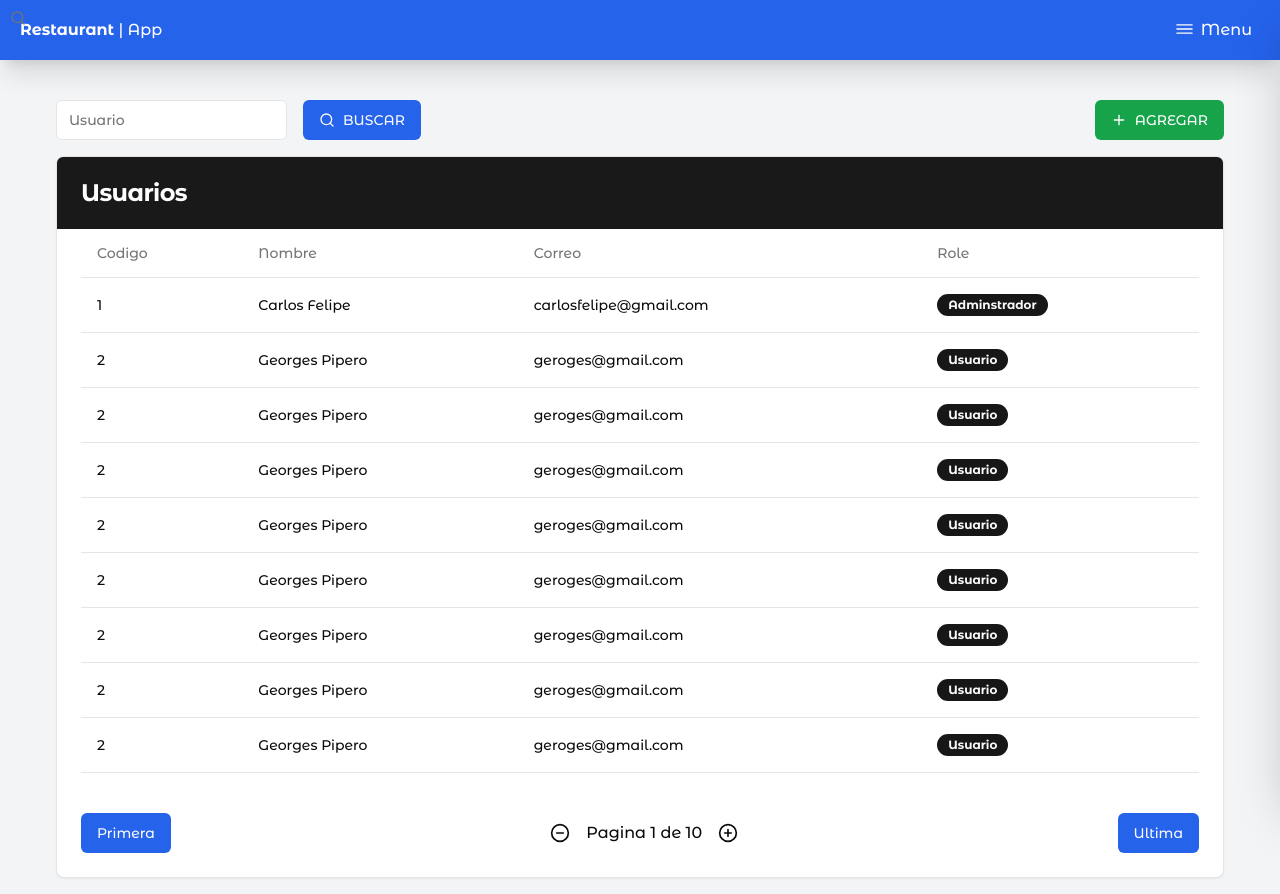
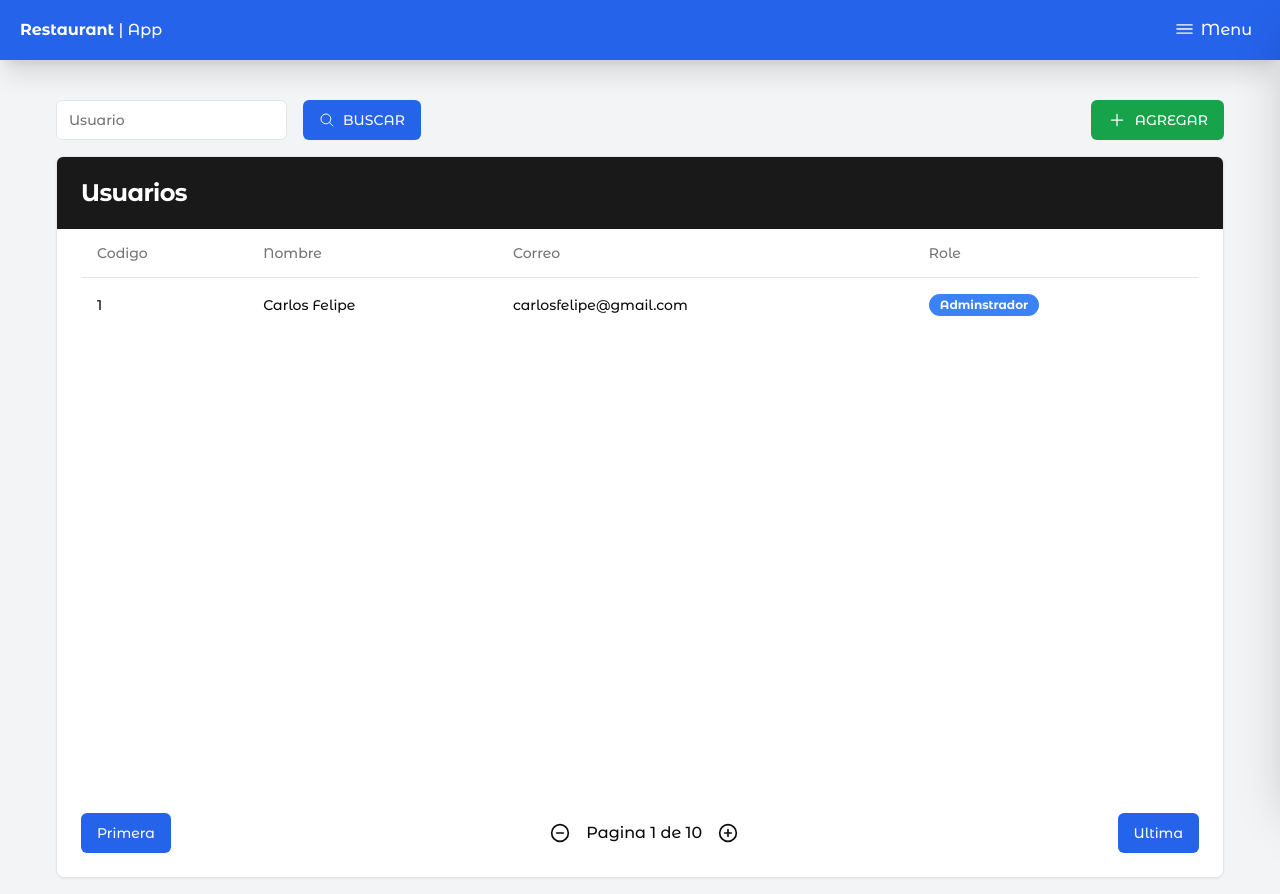
Before and after one commit to saultsc/next-restaurant-app, a Next.js app: page /users in a window 1280 px wide. Built offline with nearby package versions, Linux system fonts and the light colour scheme.

Commit message:
inicio del modal para agregar, eliminar y actualizar y que sea generico

```diff
--- a/src/app/(shop)/users/page.tsx
+++ b/src/app/(shop)/users/page.tsx
@@ -11,6 +11,7 @@ import {
 } from '@/components/ui/table';
 import { Badge } from '@/components/ui/badge';
 import { CirclePlus, MinusCircle } from 'lucide-react';
+import { IoAddOutline, IoSearchOutline } from 'react-icons/io5';
 
 export default function Component() {
 	return (
@@ -19,14 +20,13 @@ export default function Component() {
 				<div className="flex space-x-4">
 					<Input type="search" placeholder="Usuario" />
 					<Button variant="default" className="bg-blue-600 hover:bg-blue-700">
-						<SearchIcon className="mr-2 h-4 w-4" />
+						<IoSearchOutline className="mr-2 h-4 w-4" />
 						BUSCAR
 					</Button>
 				</div>
 				<div className="flex space-x-4">
-					<SearchIcon className="absolute left-2.5 top-2.5 h-4 w-4 text-muted-foreground" />
 					<Button variant="default" className="ml-auto bg-green-600 hover:bg-green-700 text-white">
-						<PlusIcon className="mr-2 h-4 w-4" />
+						<IoAddOutline size={20}  className="mr-2" />
 						AGREGAR
 					</Button>
 				</div>
@@ -52,79 +52,7 @@ export default function Component() {
 									<TableCell>Carlos Felipe</TableCell>
 									<TableCell>carlosfelipe@gmail.com</TableCell>
 									<TableCell>
-										<Badge variant="default">Adminstrador</Badge>
-									</TableCell>
-								</TableRow>
-								<TableRow>
-									<TableCell>2</TableCell>
-									<TableCell>Georges Pipero</TableCell>
-									<TableCell>geroges@gmail.com</TableCell>
-									<TableCell>
-										<Badge variant="default">Usuario</Badge>
-									</TableCell>
-								</TableRow>
-								<TableRow>
-									<TableCell>2</TableCell>
-									<TableCell>Georges Pipero</TableCell>
-									<TableCell>geroges@gmail.com</TableCell>
-									<TableCell>
-										<Badge variant="default">Usuario</Badge>
-									</TableCell>
-								</TableRow>
-								<TableRow>
-									<TableCell>2</TableCell>
-									<TableCell>Georges Pipero</TableCell>
-									<TableCell>geroges@gmail.com</TableCell>
-									<TableCell>
-										<Badge variant="default">Usuario</Badge>
-									</TableCell>
-								</TableRow>
-								<TableRow>
-									<TableCell>2</TableCell>
-									<TableCell>Georges Pipero</TableCell>
-									<TableCell>geroges@gmail.com</TableCell>
-									<TableCell>
-										<Badge variant="default">Usuario</Badge>
-									</TableCell>
-								</TableRow>
-								<TableRow>
-									<TableCell>2</TableCell>
-									<TableCell>Georges Pipero</TableCell>
-									<TableCell>geroges@gmail.com</TableCell>
-									<TableCell>
-										<Badge variant="default">Usuario</Badge>
-									</TableCell>
-								</TableRow>
-								<TableRow>
-									<TableCell>2</TableCell>
-									<TableCell>Georges Pipero</TableCell>
-									<TableCell>geroges@gmail.com</TableCell>
-									<TableCell>
-										<Badge variant="default">Usuario</Badge>
-									</TableCell>
-								</TableRow>
-								<TableRow>
-									<TableCell>2</TableCell>
-									<TableCell>Georges Pipero</TableCell>
-									<TableCell>geroges@gmail.com</TableCell>
-									<TableCell>
-										<Badge variant="default">Usuario</Badge>
-									</TableCell>
-								</TableRow>
-								<TableRow>
-									<TableCell>2</TableCell>
-									<TableCell>Georges Pipero</TableCell>
-									<TableCell>geroges@gmail.com</TableCell>
-									<TableCell>
-										<Badge variant="default">Usuario</Badge>
-									</TableCell>
-								</TableRow>
-								<TableRow>
-									<TableCell>2</TableCell>
-									<TableCell>Georges Pipero</TableCell>
-									<TableCell>geroges@gmail.com</TableCell>
-									<TableCell>
-										<Badge variant="default">Usuario</Badge>
+										<Badge className='bg-blue-500'>Adminstrador</Badge>
 									</TableCell>
 								</TableRow>
 							</TableBody>
@@ -136,13 +64,13 @@ export default function Component() {
             </Button>
             <div className='flex space-x-4 items-center'>
               <Button variant={'ghost'} className="p-0">
-                <MinusCircle size={20} />
+                <MinusCircle size={20} className="hover:text-blue-400" />
               </Button>
               <span>
                 Pagina 1 de 10
               </span>
               <Button variant={'ghost'} className="p-0">
-                <CirclePlus size={20} />
+								<CirclePlus size={20} className="hover:text-blue-400" />
               </Button>
             </div>
             <Button className='bg-blue-600 hover:bg-blue-700'>
@@ -154,63 +82,3 @@ export default function Component() {
 		</div>
 	);
 }
-
-function PlusIcon(props: any) {
-	return (
-		<svg
-			{...props}
-			xmlns="http://www.w3.org/2000/svg"
-			width="24"
-			height="24"
-			viewBox="0 0 24 24"
-			fill="none"
-			stroke="currentColor"
-			strokeWidth="2"
-			strokeLinecap="round"
-			strokeLinejoin="round"
-		>
-			<path d="M5 12h14" />
-			<path d="M12 5v14" />
-		</svg>
-	);
-}
-
-function SearchIcon(props: any) {
-	return (
-		<svg
-			{...props}
-			xmlns="http://www.w3.org/2000/svg"
-			width="24"
-			height="24"
-			viewBox="0 0 24 24"
-			fill="none"
-			stroke="currentColor"
-			strokeWidth="2"
-			strokeLinecap="round"
-			strokeLinejoin="round"
-		>
-			<circle cx="11" cy="11" r="8" />
-			<path d="m21 21-4.3-4.3" />
-		</svg>
-	);
-}
-
-function XIcon(props: any) {
-	return (
-		<svg
-			{...props}
-			xmlns="http://www.w3.org/2000/svg"
-			width="24"
-			height="24"
-			viewBox="0 0 24 24"
-			fill="none"
-			stroke="currentColor"
-			strokeWidth="2"
-			strokeLinecap="round"
-			strokeLinejoin="round"
-		>
-			<path d="M18 6 6 18" />
-			<path d="m6 6 12 12" />
-		</svg>
-	);
-}
--- /dev/null
+++ b/src/components/users/user-modal/UserModal.tsx
@@ -0,0 +1,10 @@
+export const UserModal = () => {
+  return (
+    <div>
+      {/* Blur */}
+				<div
+					className="fade-in fixed top-0 left-0 w-screen h-screen z-10 backdrop-filter backdrop-blur-sm"
+				/>
+    </div>
+  )
+}
--- /dev/null
+++ b/src/store/ui/dialog-store.ts
@@ -0,0 +1,35 @@
+import { create } from "zustand";
+
+interface State {
+  isDialogOpen: boolean;
+  isSaving: boolean;
+  isEditing: boolean;
+  isDeleting: boolean;
+  dialogContent: React.ReactNode;
+  dialogTitle: string;
+  currentItemId: string | number | null;
+
+  openDialogSaveMode: (title: string, content: React.ReactNode) => void;
+  openDialogEditMode: (title: string, content: React.ReactNode) => void;
+  closeDialog: () => void;
+}
+
+export const useDialogStore = create<State>((set) => ({
+  isDialogOpen: false,
+  isSaving: false,
+  isEditing: false,
+  isDeleting: false,
+  dialogContent: null,
+  dialogTitle: '',
+  currentItemId: null,
+
+  openDialogSaveMode (title: string, content: React.ReactNode, itemId: string | number) {
+    set({ isDialogOpen: true, isEditing: false, dialogContent: content, dialogTitle: title, currentItemId: itemId });
+  },
+  openDialogEditMode (title: string, content: React.ReactNode) {
+    set({ isDialogOpen: true, isEditing: true, dialogContent: content, dialogTitle: title });
+  },
+  closeDialog () {
+    set({ isDialogOpen: false, isSaving: false, isEditing: false, isDeleting: false, dialogContent: null, dialogTitle: '', currentItemId: null });
+  }
+}));
```
Also changed, not shown: src/components/users/user-table/UserTable.tsx (renamed from src/components/users/UserTable.tsx).
